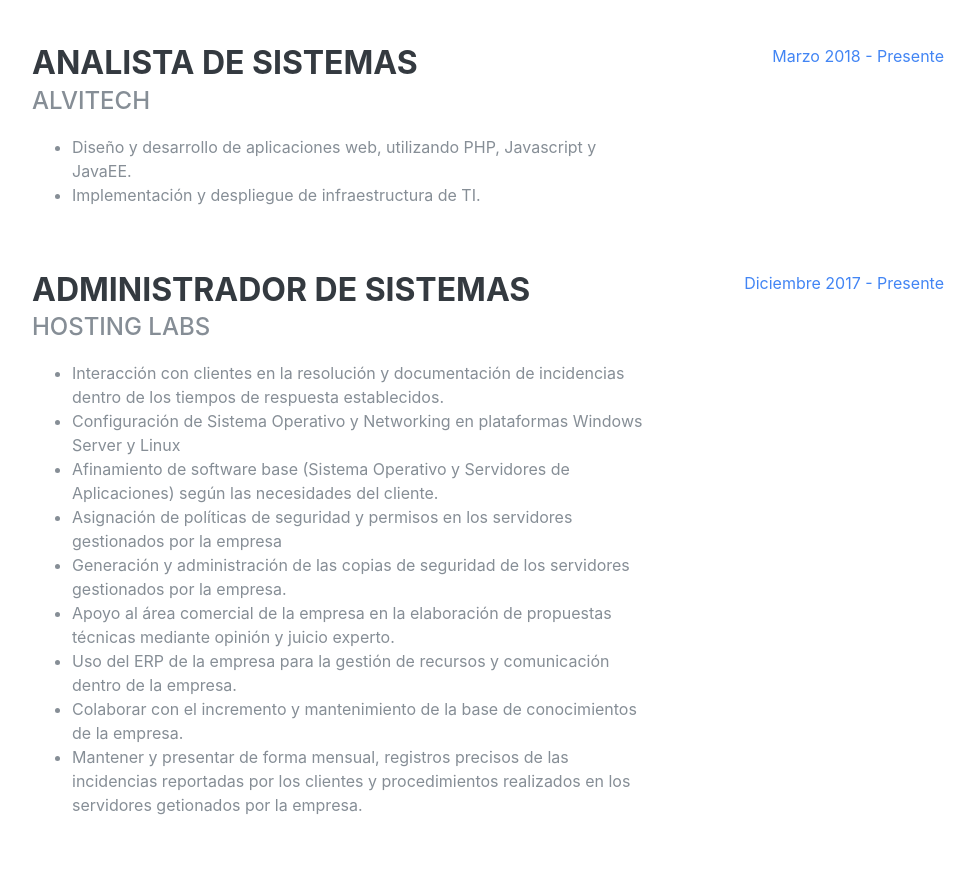
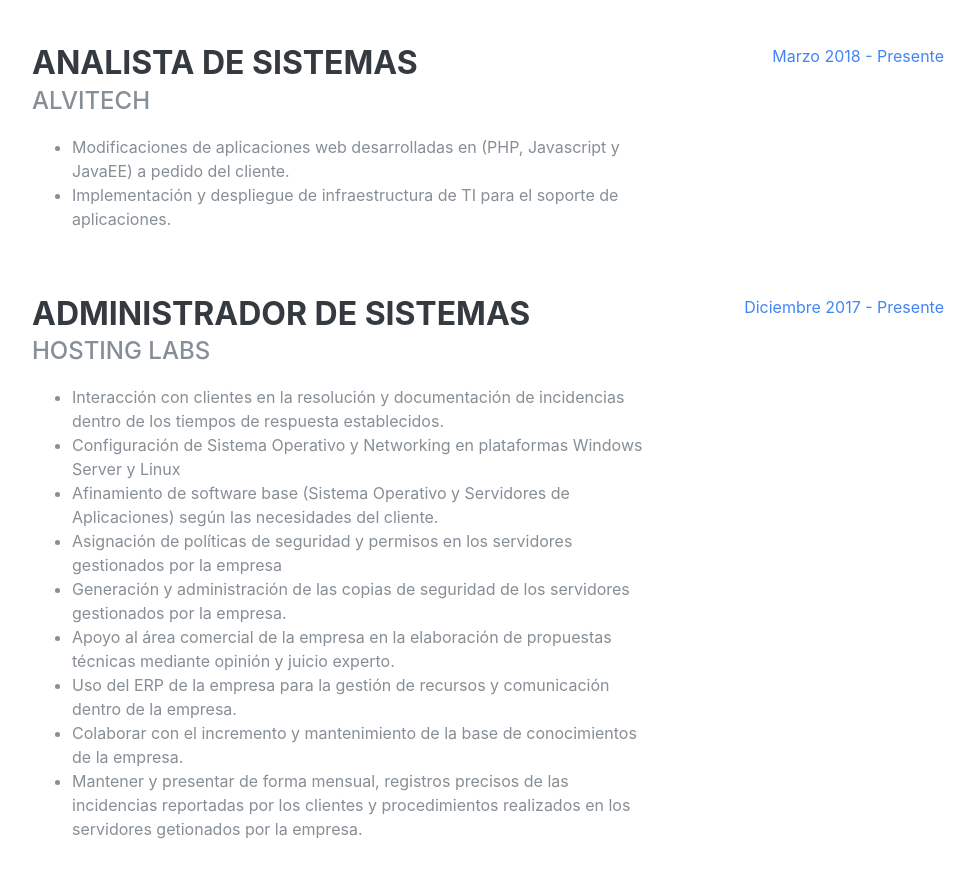
Before and after one commit to alonsoTI/CV, a plain HTML site: page index.html in a window 1280 px wide. Shown: the part 920-1798 px from the top of the page, without its empty margins (288-1263 px from the left). Drawn offline with Linux system fonts and the light colour scheme; a web font is replaced by a local one.

Commit message:
Modificación Alvitech

```diff
--- a/index.html
+++ b/index.html
@@ -101,8 +101,8 @@
             <h3 class="mb-0">Analista de Sistemas</h3>
             <div class="subheading mb-3">Alvitech</div>
             <ul>
-              <li>Diseño y desarrollo de aplicaciones web, utilizando PHP, Javascript y JavaEE.</li>
-              <li>Implementación y despliegue de infraestructura de TI.</li>
+              <li>Modificaciones de aplicaciones web desarrolladas en (PHP, Javascript y JavaEE) a pedido del cliente.</li>
+              <li>Implementación y despliegue de infraestructura de TI para el soporte de aplicaciones.</li>
             </ul>
           </div>
           <div class="resume-date text-md-right">
```
